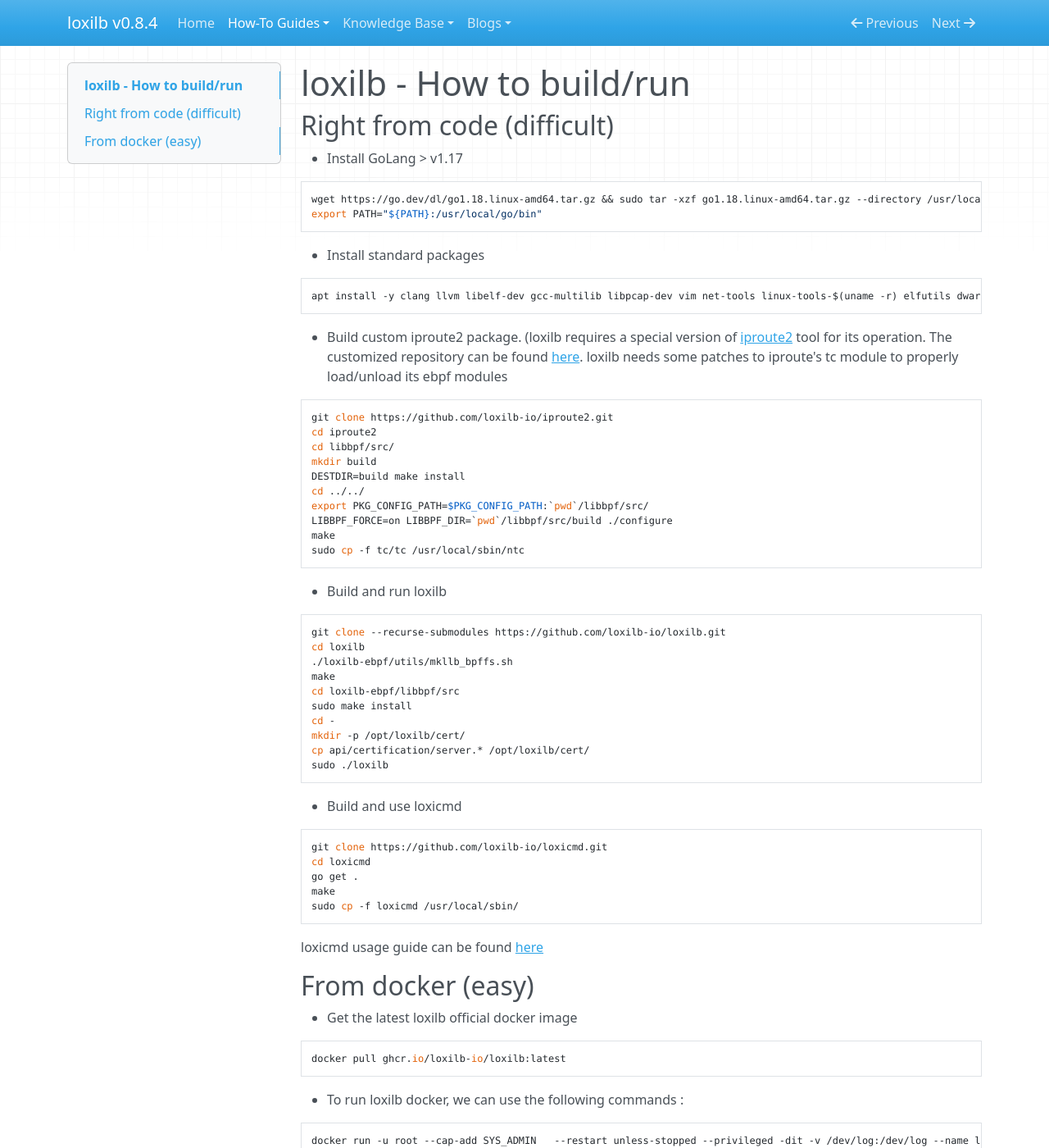
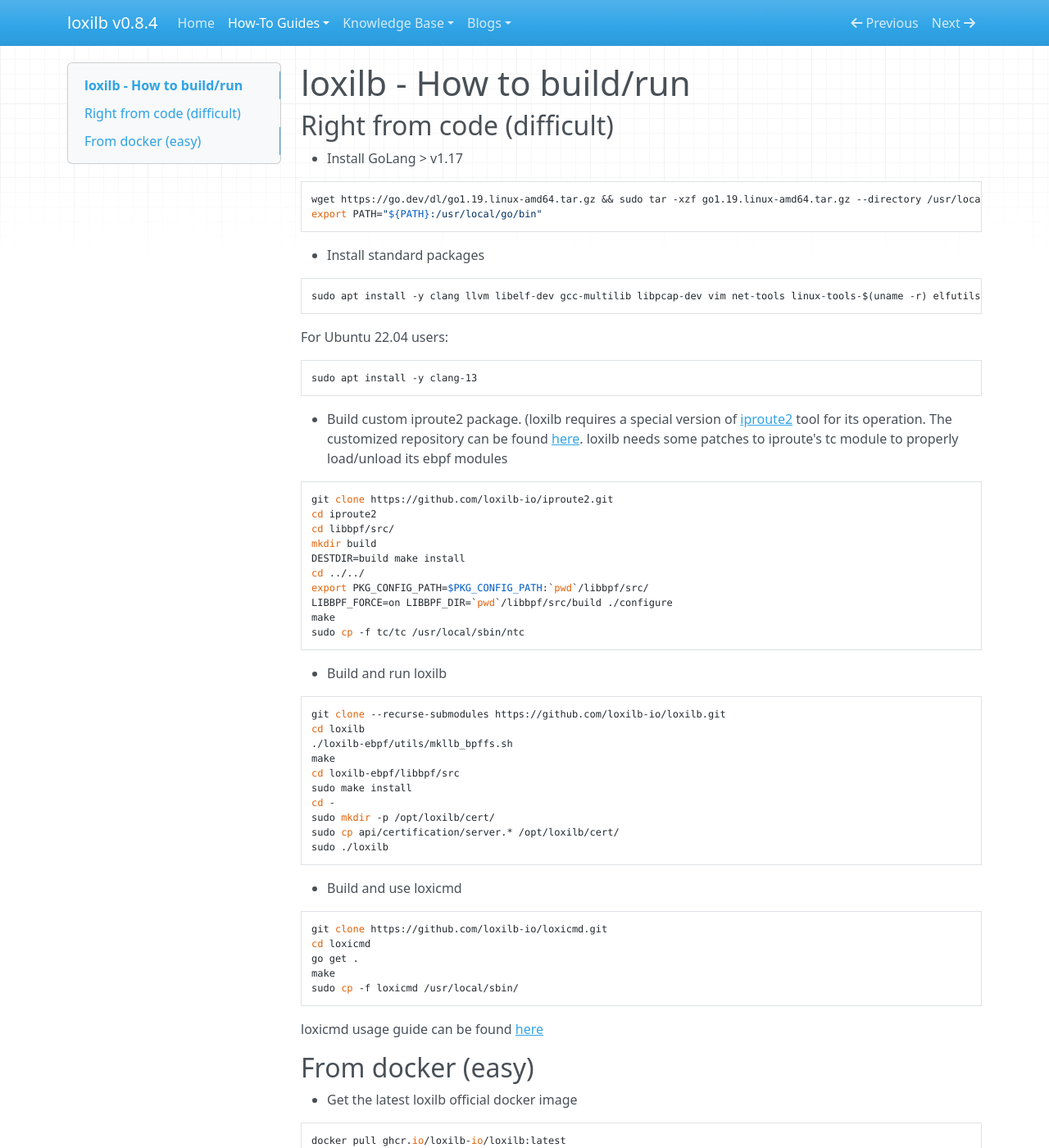
Before and after one commit to loxilb-io/loxilbdocs, an MkDocs documentation site: the page built from docs/run.md, in a window 1280 px wide and 1400 px high. Shown: the whole window at 82% size. Built offline with MkDocs 1.6.1, drawn with Linux system fonts in a browser that asks for light colours; nearby versions of some CDN libraries.

Commit message:
update run.md for incorrect description

````diff
--- a/docs/run.md
+++ b/docs/run.md
@@ -5,13 +5,18 @@
 * Install GoLang > v1.17
 
 ```
-wget https://go.dev/dl/go1.18.linux-amd64.tar.gz && sudo tar -xzf go1.18.linux-amd64.tar.gz --directory /usr/local/
+wget https://go.dev/dl/go1.19.linux-amd64.tar.gz && sudo tar -xzf go1.19.linux-amd64.tar.gz --directory /usr/local/
 export PATH="${PATH}:/usr/local/go/bin"
 ```
 
 * Install standard packages
 ```
-apt install -y clang llvm libelf-dev gcc-multilib libpcap-dev vim net-tools linux-tools-$(uname -r) elfutils dwarves git libbsd-dev bridge-utils wget unzip build-essential bison flex iproute2
+sudo apt install -y clang llvm libelf-dev gcc-multilib libpcap-dev vim net-tools linux-tools-$(uname -r) elfutils dwarves git libbsd-dev bridge-utils wget unzip build-essential bison flex iproute2
+```
+
+For Ubuntu 22.04 users:
+```
+sudo apt install -y clang-13
 ```
 
 * Build custom iproute2 package. (loxilb  requires a special version of [iproute2](https://github.com/shemminger/iproute2) tool for its operation. The customized repository can be found [here](https://github.com/loxilb-io/iproute2). loxilb needs some patches to iproute's tc module to properly load/unload its ebpf modules
@@ -39,8 +44,8 @@
 cd loxilb-ebpf/libbpf/src
 sudo make install
 cd -
-mkdir -p /opt/loxilb/cert/
-cp api/certification/server.* /opt/loxilb/cert/
+sudo mkdir -p /opt/loxilb/cert/
+sudo cp api/certification/server.* /opt/loxilb/cert/
 sudo ./loxilb
 ```
 * Build and use loxicmd
````
